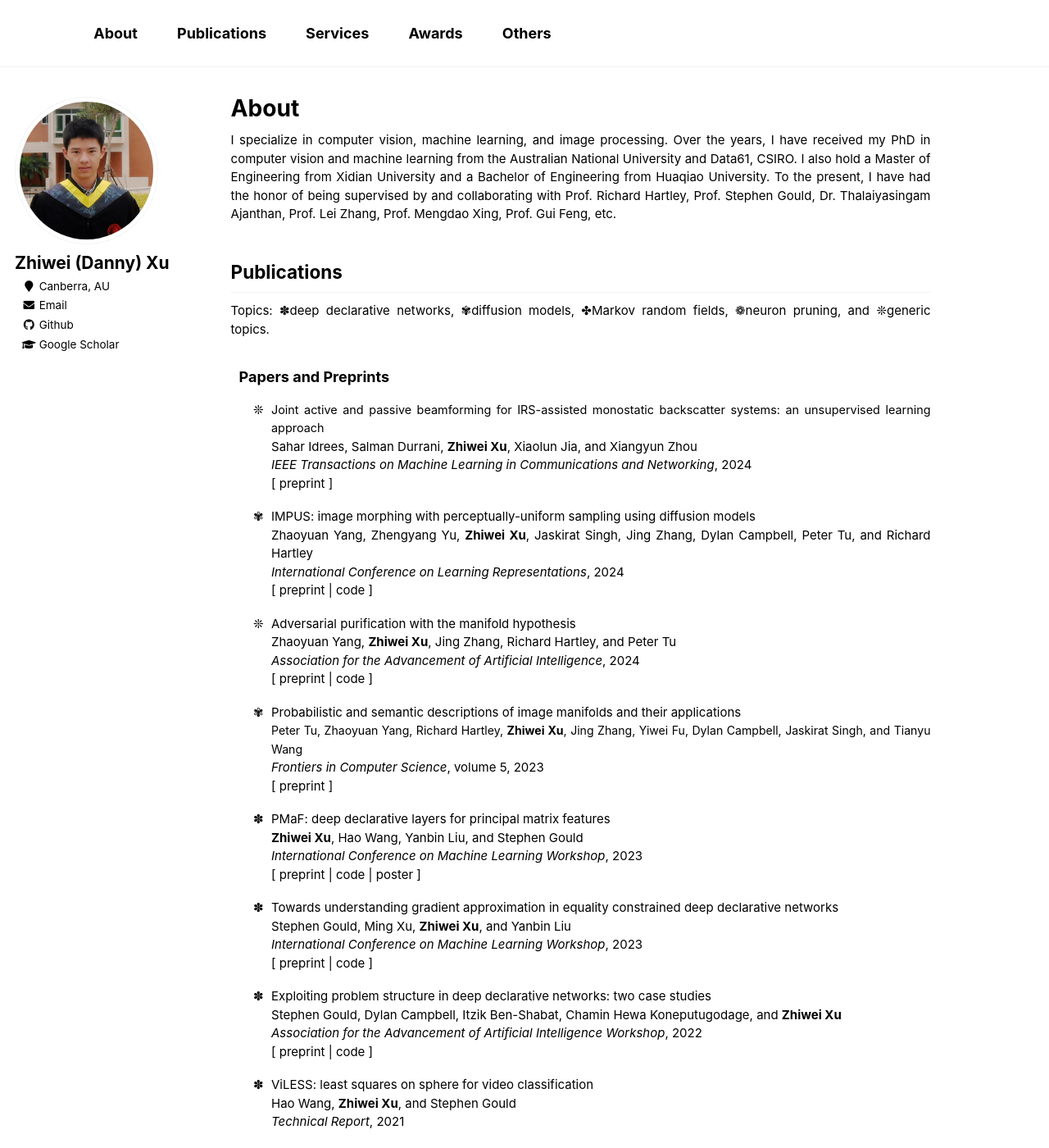
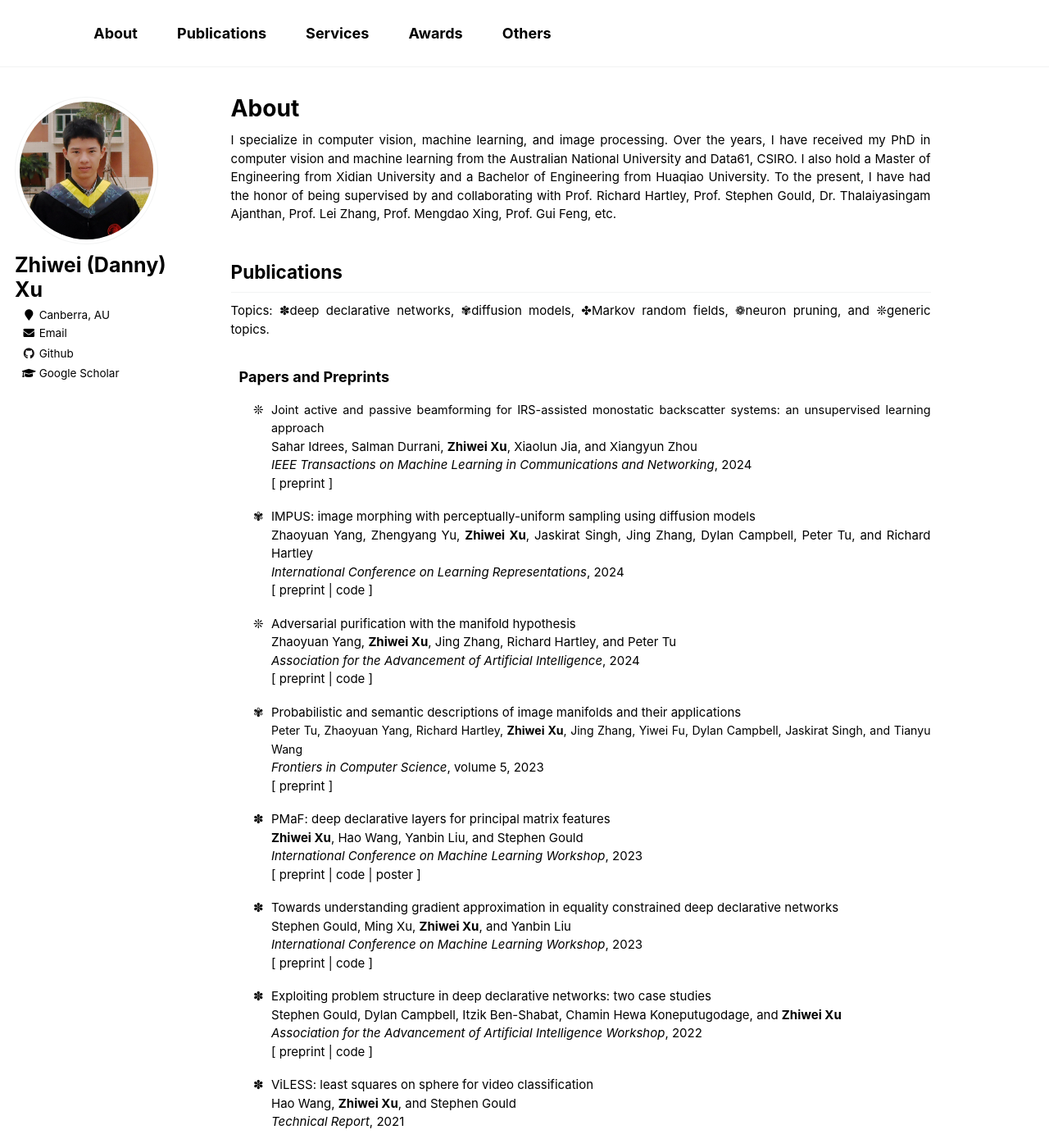
Before and after one commit to zwxu064/zwxu064.github.io, a Jekyll site: the page built from _pages/about.html, in a window 1280 px wide and 1400 px high. Shown: the whole window at 82% size. Built offline with Jekyll 4.4.1, drawn with Linux system fonts in a browser that asks for light colours.

Commit message:
Update _sidebar.scss

```diff
--- a/_sass/_sidebar.scss
+++ b/_sass/_sidebar.scss
@@ -118,7 +118,7 @@
 }
 .sidebar .author__name {
   font-family: $sans-serif;
-  font-size: 21px;
+  font-size: 25px;
 }
 
 .author__bio {
```
